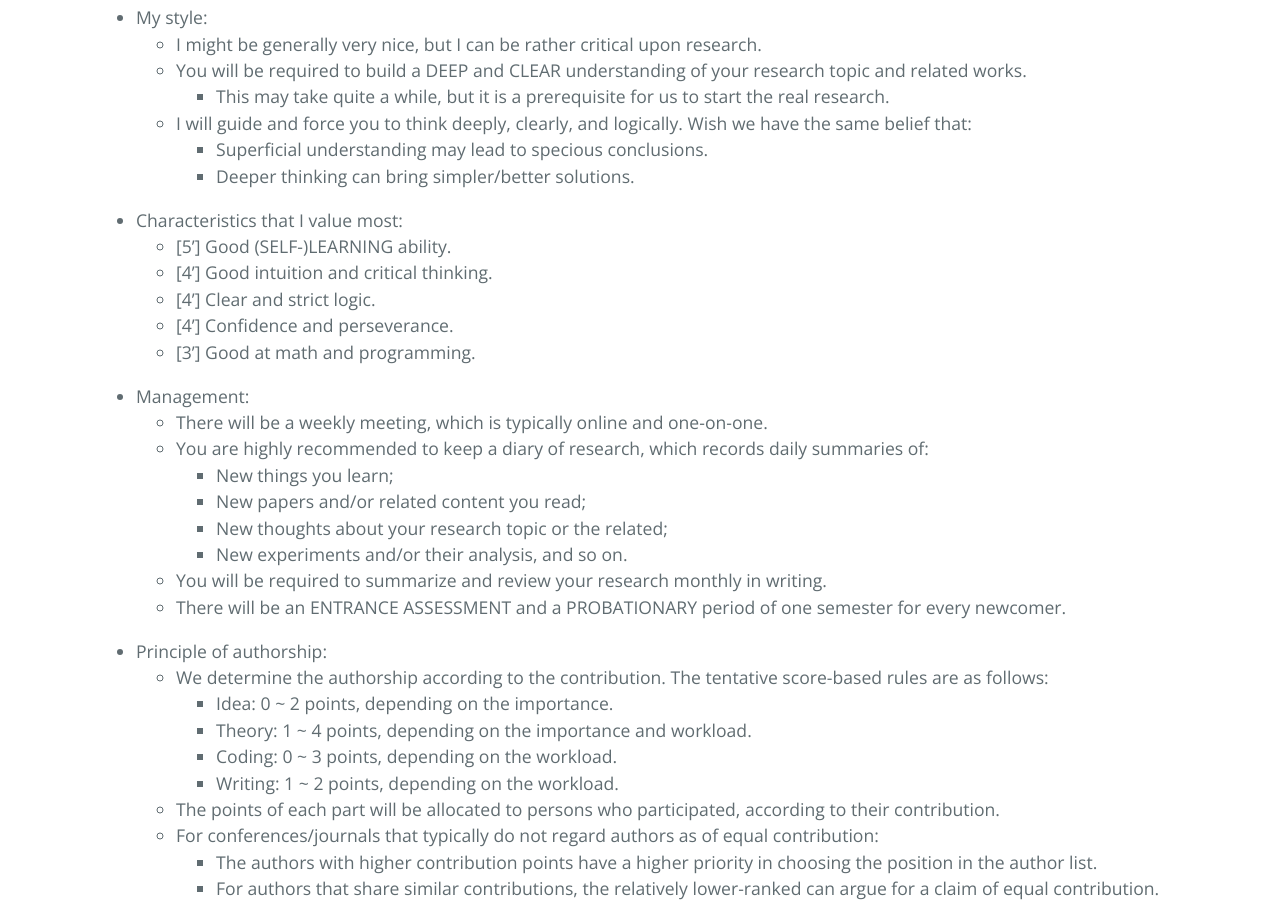
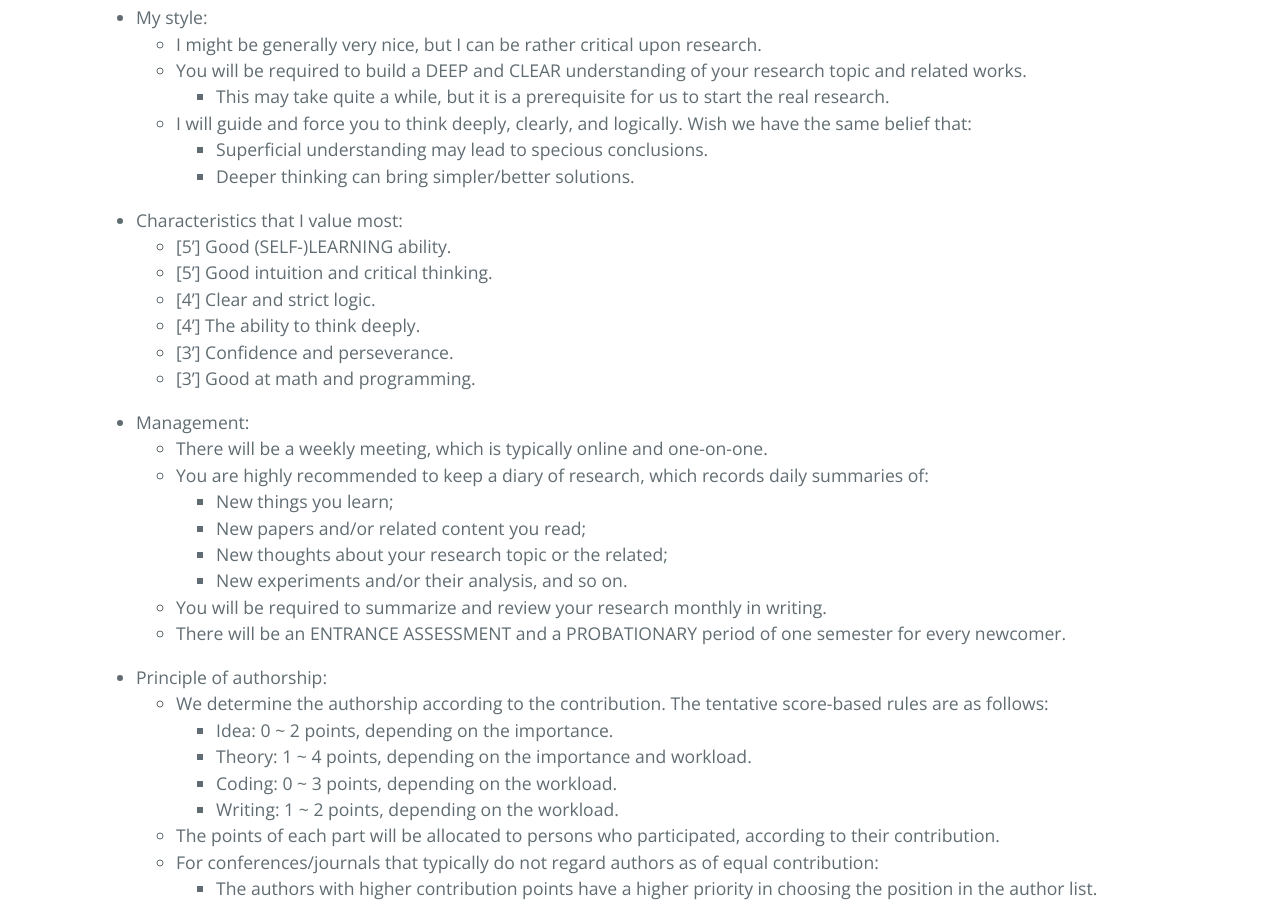
Before and after one commit to ZhimingZhou/zhimingzhou.github.io, a Jekyll site: the page built from _posts/2021-10-11-Prospective-Students.md, in a window 1280 px wide and 900 px high, scrolled down 1135 px. Built offline with Jekyll 4.4.1, drawn with Linux system fonts in a browser that asks for light colours; comment, search, counter and statistics services are not loaded.

Commit message:
Update 2021-10-11-Prospective-Students.md

```diff
--- a/_posts/2021-10-11-Prospective-Students.md
+++ b/_posts/2021-10-11-Prospective-Students.md
@@ -51,9 +51,10 @@ I’m looking for talented students with enthusiasm for fundamental research in
 <!--  -->
 - Characteristics that I value most:
 	- [5'] Good (SELF-)LEARNING ability.
-	- [4'] Good intuition and critical thinking.
+	- [5'] Good intuition and critical thinking.
 	- [4'] Clear and strict logic.
-	- [4'] Confidence and perseverance.
+	- [4'] The ability to think deeply.
+	- [3'] Confidence and perseverance.
 	- [3'] Good at math and programming.
 
 <!--  -->
```
